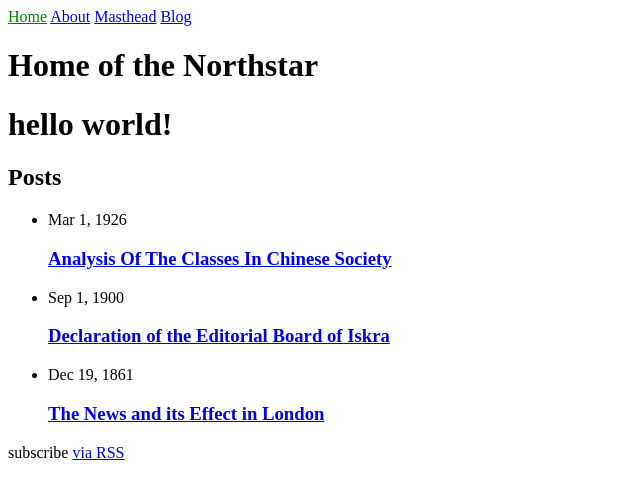
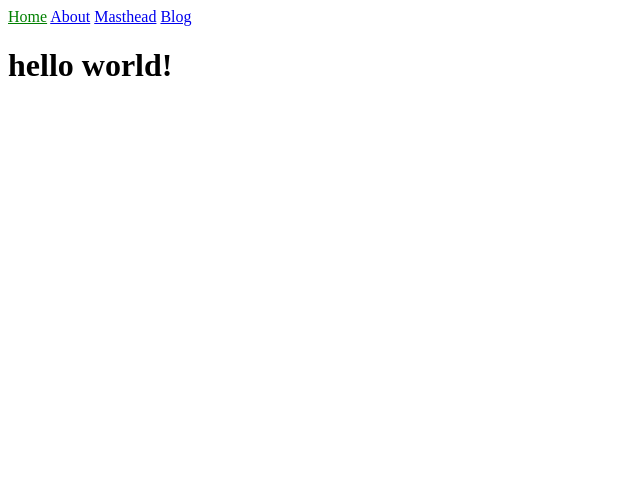
Before and after one commit to theinvertedform/smithohj, a Jekyll site: the page built from index.html, in a window 1280 px wide. Shown: the top 499 px of the page, without its empty margins (0-640 px from the left). Built offline with Jekyll 4.4.1, drawn with Linux system fonts in a browser that asks for light colours.

Commit message:
basic website setup, no theme.

```diff
--- a/_layouts/home.html
+++ /dev/null
@@ -1,34 +0,0 @@
----
-layout: default
----
-
-<div class="home">
-  {%- if page.title -%}
-    <h1 class="page-heading">{{ page.title }}</h1>
-  {%- endif -%}
-
-  {{ content }}
-
-  {%- if site.posts.size > 0 -%}
-    <h2 class="post-list-heading">{{ page.list_title | default: "Posts" }}</h2>
-    <ul class="post-list">
-      {%- for post in site.posts -%}
-      <li>
-        {%- assign date_format = site.minima.date_format | default: "%b %-d, %Y" -%}
-        <span class="post-meta">{{ post.date | date: date_format }}</span>
-        <h3>
-          <a class="post-link" href="{{ post.url | relative_url }}">
-            {{ post.title | escape }}
-          </a>
-        </h3>
-        {%- if site.show_excerpts -%}
-          {{ post.excerpt }}
-        {%- endif -%}
-      </li>
-      {%- endfor -%}
-    </ul>
-
-    <p class="rss-subscribe">subscribe <a href="{{ "/feed.xml" | relative_url }}">via RSS</a></p>
-  {%- endif -%}
-
-</div>
--- a/index.html
+++ b/index.html
@@ -1,5 +1,5 @@
 ---
-layout: home
+layout: default
 title: Home of the Northstar
 ---
 
```
